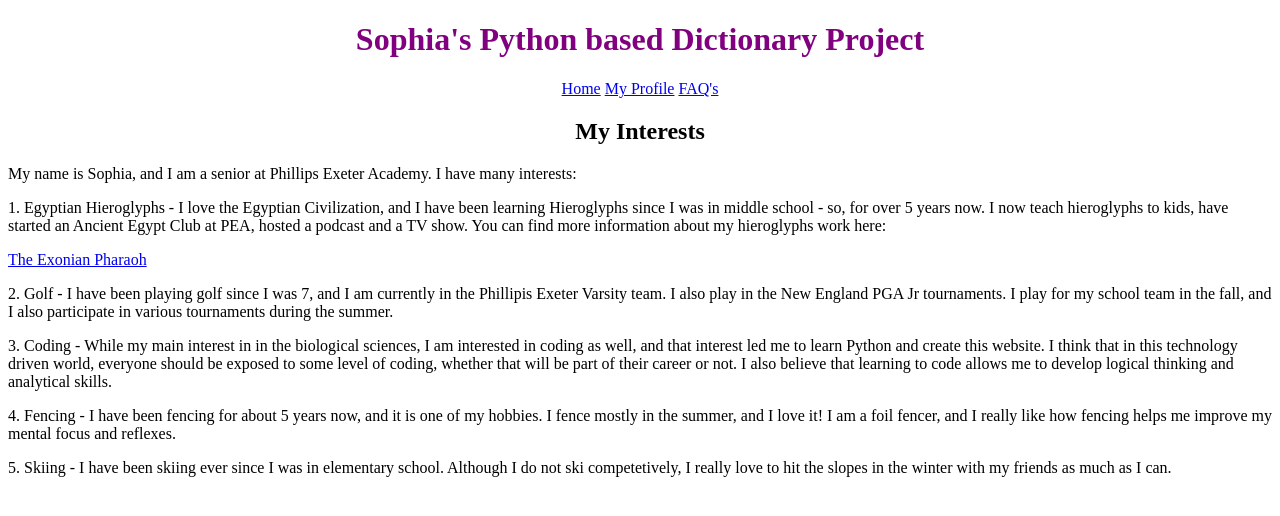
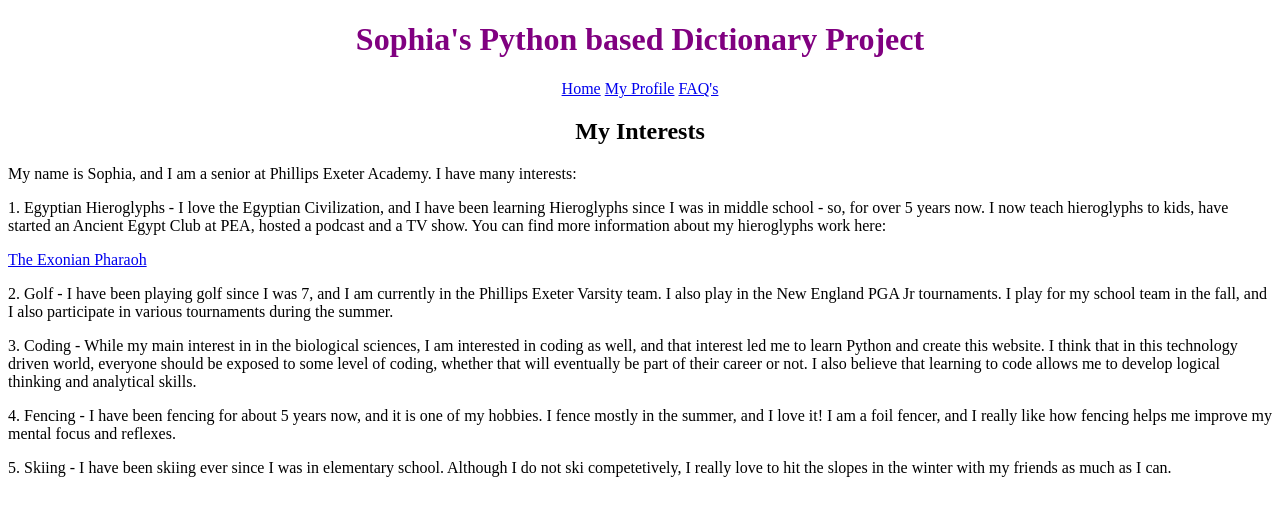
Before and after one commit to lalas09/sophia-project1, a Flask app: page /profile/ in a window 1280 px wide. Shown: the top 516 px of the page. Run offline with Flask 2, Linux system fonts and the light colour scheme; parts of the project's set-up code (start-up, migrations or seed data) failed here and were passed over.

Commit message:
Update profile.html

```diff
--- a/templates/profile.html
+++ b/templates/profile.html
@@ -19,8 +19,8 @@
    </body> -->
 
 
-	<p> 2. Golf - I have been playing golf since I was 7, and I am currently in the Phillipis Exeter Varsity team. I also play in the New England PGA Jr tournaments. I play for my school team in the fall, and I also participate in various tournaments during the summer.</p>
-	<p>3. Coding - While my main interest in in the biological sciences, I am interested in coding as well, and that interest led me to learn Python and create this website. I think that in this technology driven world, everyone should be exposed to some level of coding, whether that will be part of their career or not. I also believe that learning to code allows me to develop logical thinking and analytical skills.</p>
+	<p> 2. Golf - I have been playing golf since I was 7, and I am currently in the Phillips Exeter Varsity team. I also play in the New England PGA Jr tournaments. I play for my school team in the fall, and I also participate in various tournaments during the summer.</p>
+	<p>3. Coding - While my main interest in in the biological sciences, I am interested in coding as well, and that interest led me to learn Python and create this website. I think that in this technology driven world, everyone should be exposed to some level of coding, whether that will eventually be part of their career or not. I also believe that learning to code allows me to develop logical thinking and analytical skills.</p>
 	<p>4. Fencing - I have been fencing for about 5 years now, and it is one of my hobbies. I fence mostly in the summer, and I love it! I am a foil fencer, and I really like how fencing helps me improve my mental focus and reflexes.</p>
 	<p>5. Skiing - I have been skiing ever since I was in elementary school. Although I do not ski competetively, I really love to hit the slopes in the winter with my friends as much as I can.</p>
 </div>
```
